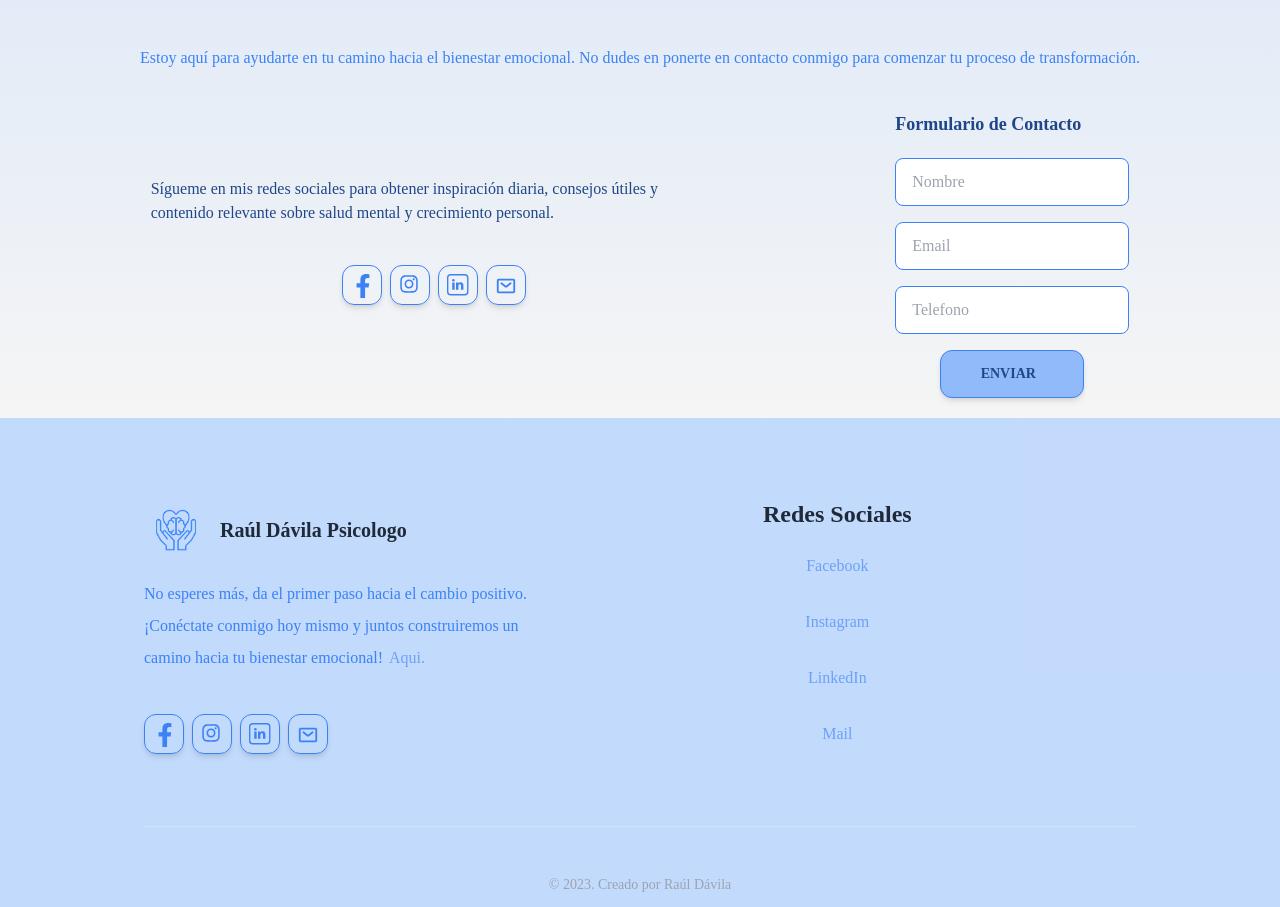
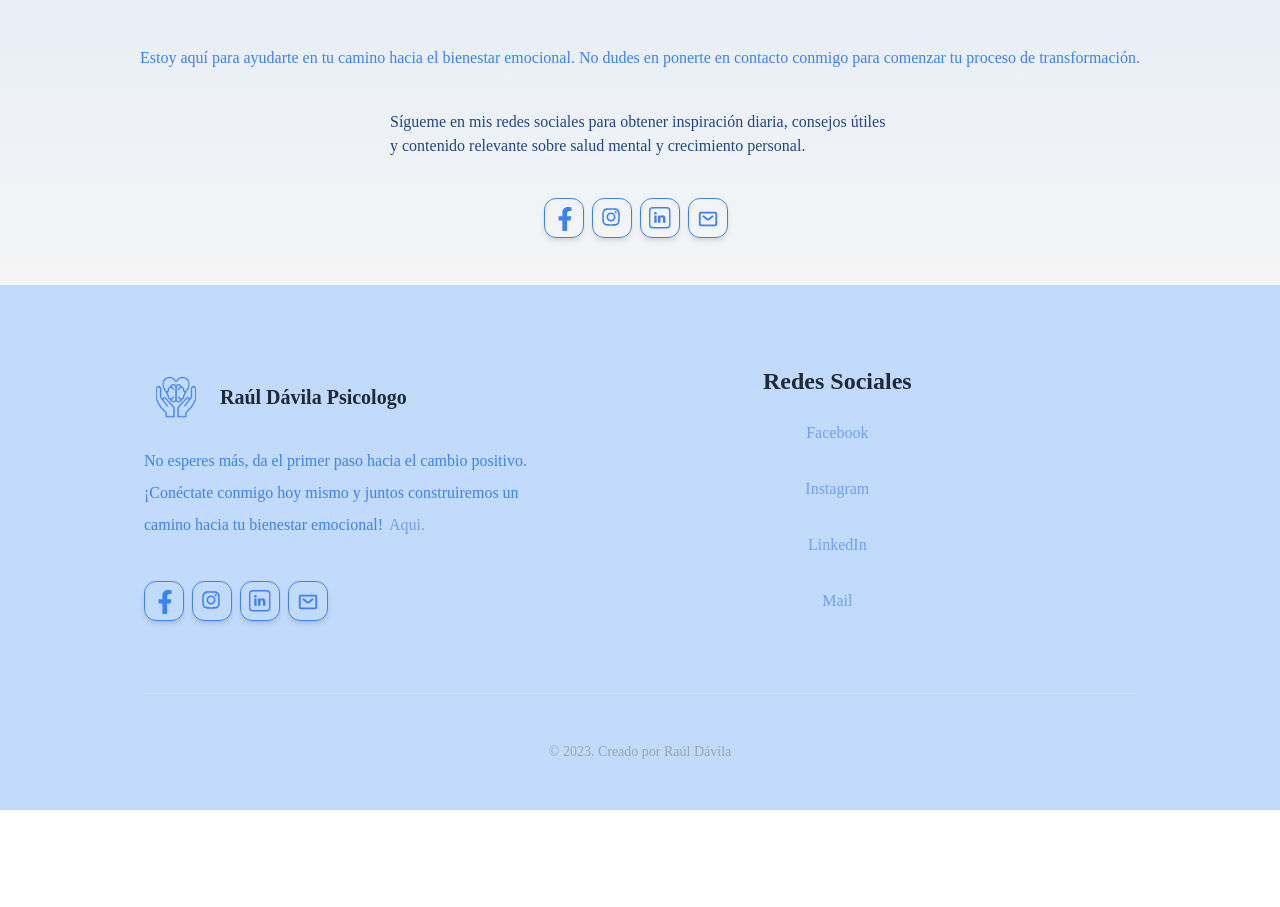
Before and after one commit to magoMercurio/raul-psicologo, a React (Vite) app: page / in a window 1280 px wide. Shown: the part 3134-4041 px from the top of the page. After the commit the page ends 3964 px from the top, so only its background shows below. Built offline with nearby package versions, Linux system fonts and the light colour scheme; a web font is replaced by a local one.

Commit message:
disabled Form

```diff
--- a/src/components/Contacto/index.jsx
+++ b/src/components/Contacto/index.jsx
@@ -57,7 +57,7 @@ const Contacto = () => {
                 </a>
               </div>
         </div>
-      <Form />
+      {/* <Form /> Disabled for now*/}
       </div>
       </motion.div>
     </section>
```
